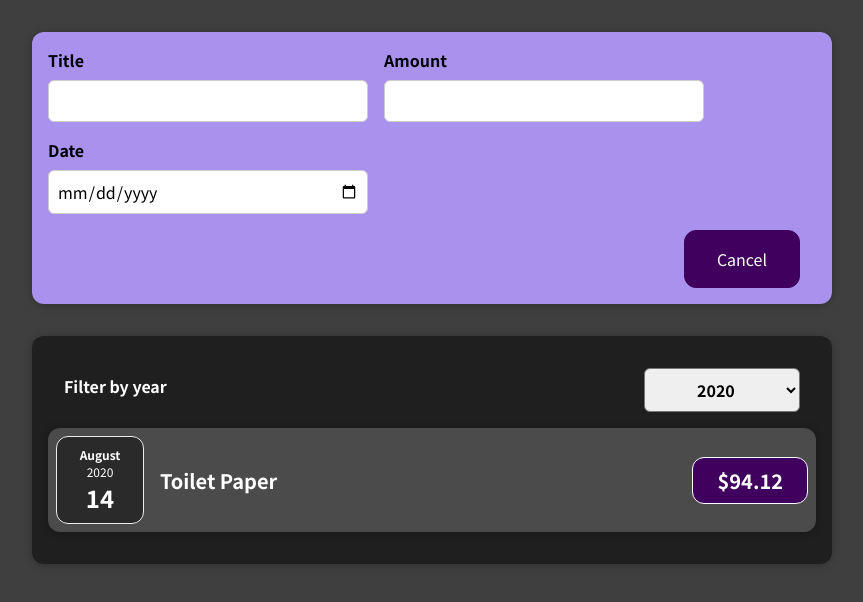
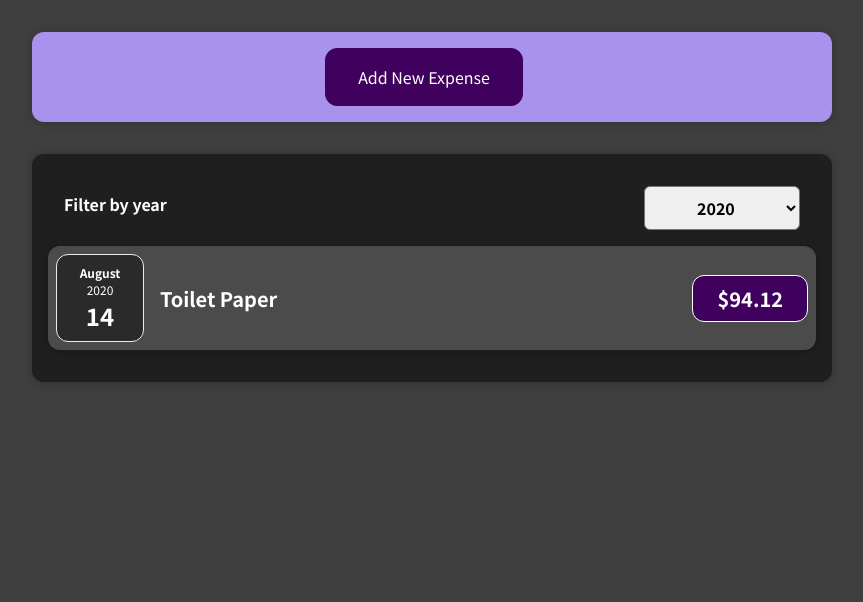
Before and after one commit to rjbodewes/reactcourse, a React (Create React App) app: page / in a window 1280 px wide. Shown: the top 602 px of the page, without its empty margins (208-1071 px from the left). Built offline with nearby package versions, Linux system fonts and the light colour scheme.

Commit message:
finished a4

```diff
--- a/src/components/Expenses/ExpensesList.js
+++ b/src/components/Expenses/ExpensesList.js
@@ -2,7 +2,7 @@ import ExpenseItem from './ExpenseItem.js';
 import './ExpensesList.css';
 
 const ExpensesList = props => {
-    let expensesContent = <p>No expenses found.</p>;
+    //let expensesContent = <p>No expenses found.</p>;
 
     if (props.items.length === 0) {
         return <h2 className="expenses-list__fallback">Found no expenses.</h2>
--- a/src/components/NewExpense/ExpenseForm.js
+++ b/src/components/NewExpense/ExpenseForm.js
@@ -70,7 +70,7 @@ const ExpenseForm = (props) => {
         </div>
       </div>
       <div className='new-expense__actions'>
-        <button type='submit'>Cancel</button>
+        <button type='button' onClick={props.onCancel}>Cancel</button>
       </div>
     </form>
   );
--- a/src/components/NewExpense/NewExpense.js
+++ b/src/components/NewExpense/NewExpense.js
@@ -4,6 +4,8 @@ import ExpenseForm from './ExpenseForm';
 import './NewExpense.css';
 
 const NewExpense = (props) => {
+  const [isEditing, setIsEditing] = useState(false);
+
   const saveExpenseDataHandler = (enteredExpenseData) => {
     const expenseData = {
       ...enteredExpenseData,
@@ -12,11 +14,22 @@ const NewExpense = (props) => {
     props.onAddExpense(expenseData);
   };
 
+  const cancelHandler = (passedData) => {
+    console.log(passedData)
+    setIsEditing(false)
+  };
+
+  //<ExpenseForm onSaveExpenseData={saveExpenseDataHandler} />
+
+  const changeContent = () => {
+    setIsEditing(true)
+  };
 
 
   return (
     <div className='new-expense'>
-      <ExpenseForm onSaveExpenseData={saveExpenseDataHandler} />
+      {!isEditing && <button onClick={changeContent}>Add New Expense</button>}
+      {isEditing && <ExpenseForm onSaveExpenseData={saveExpenseDataHandler} onCancel={cancelHandler}/>}
 
     </div>
   );
```
